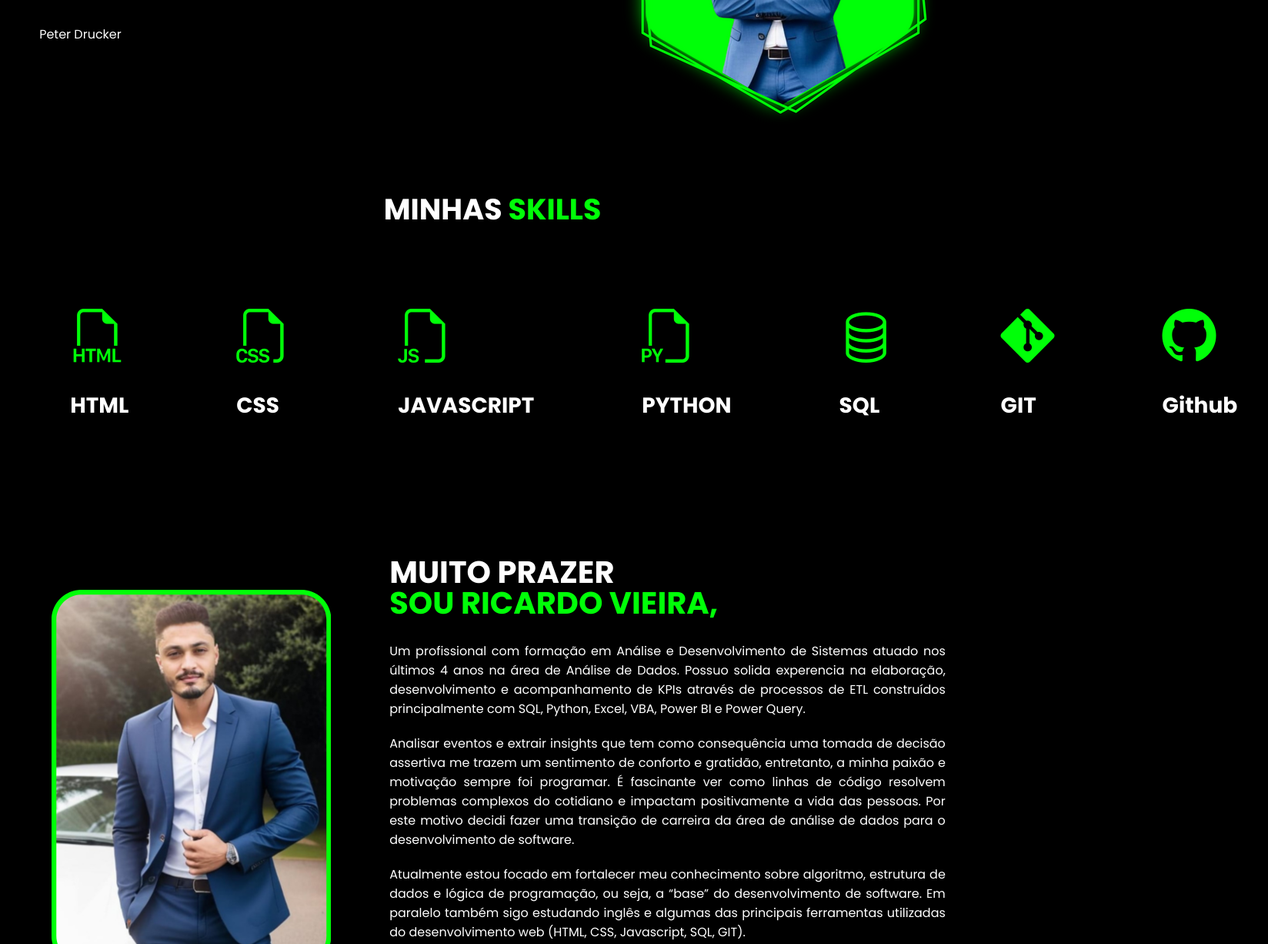
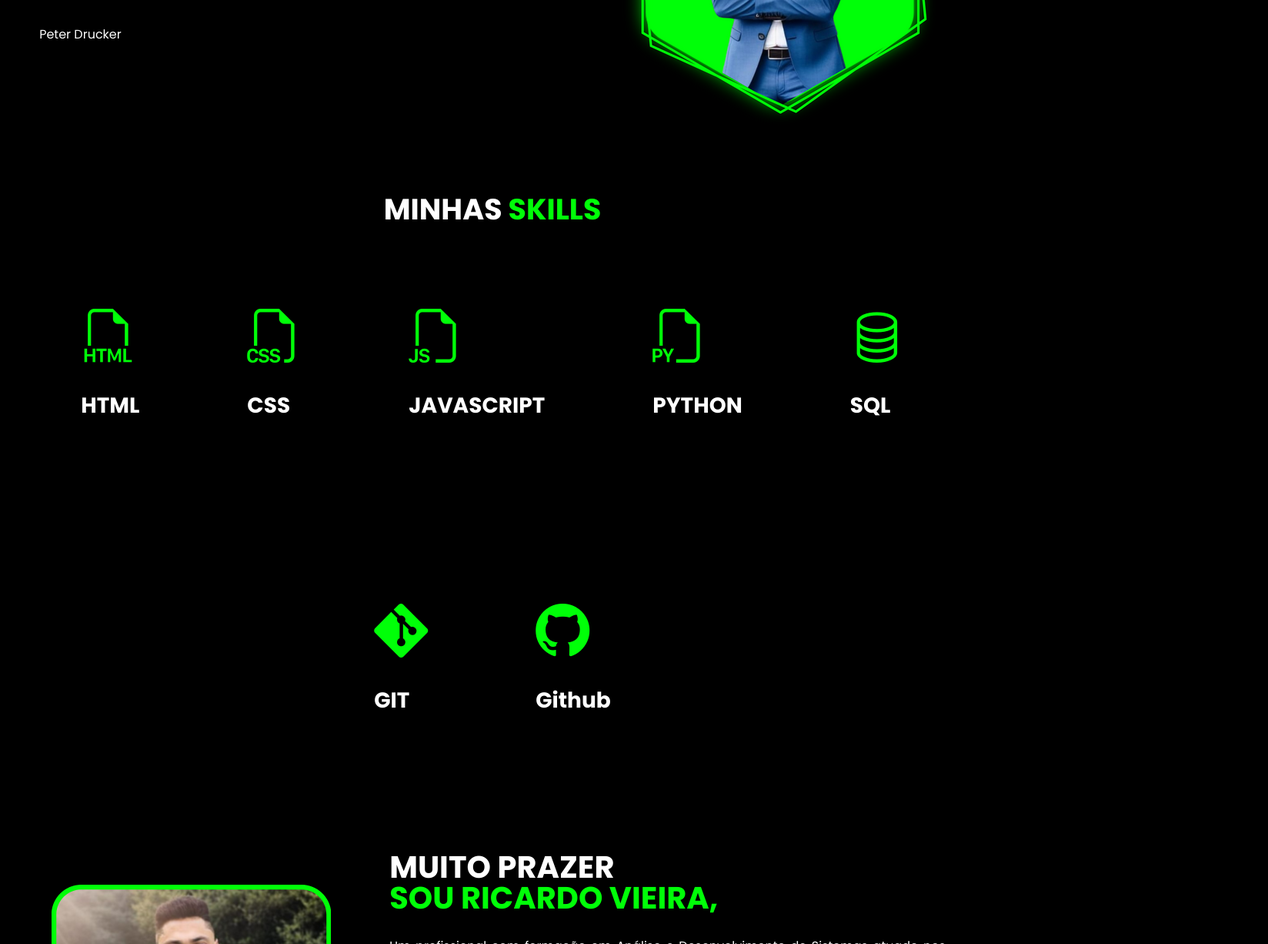
Before and after one commit to ricarduvieira/site-portfolio, a plain HTML site: page index.html in a window 1280 px wide. Shown: the part 690-1916 px from the top of the page at 77% size, 1648 px wide, since content can reach past the window. Drawn offline with nearby package versions, Linux system fonts and the light colour scheme.

Commit message:
Correção de posisionamento de elementos

```diff
--- a/index.html
+++ b/index.html
@@ -125,6 +125,14 @@
                         <p></p>
                     </div><!--especialidades-box-->
 
+
+                </div><!--flex-->
+            </div><!--interface-->
+        </section><!--especiliadades-->
+
+        <section class="especiliadades" id="especiliadades">
+            <div class="interface">
+                <div class="flex">
                     <div class="especialidades-box">
                         <i class="bi bi-git"></i>
                         <h3>GIT</h3>
--- a/style.css
+++ b/style.css
@@ -216,11 +216,11 @@ section.topo-do-site .flex {
 /* ESTILO DAS ESPECIALIDADES */
 section.especiliadades {
     padding: 40px 4%;
-
 }
 
 section.especiliadades .flex {
     gap: 60px;
+    justify-content: center;
 }
 
 .especiliadades .especialidades-box {
```
